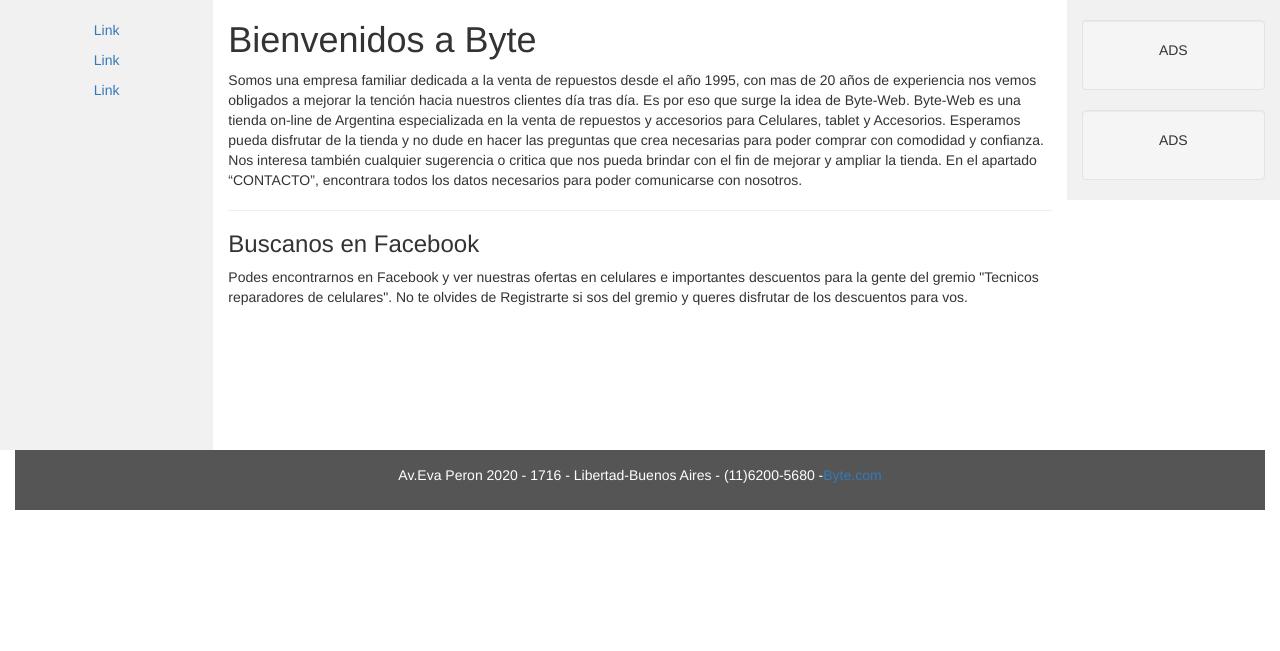
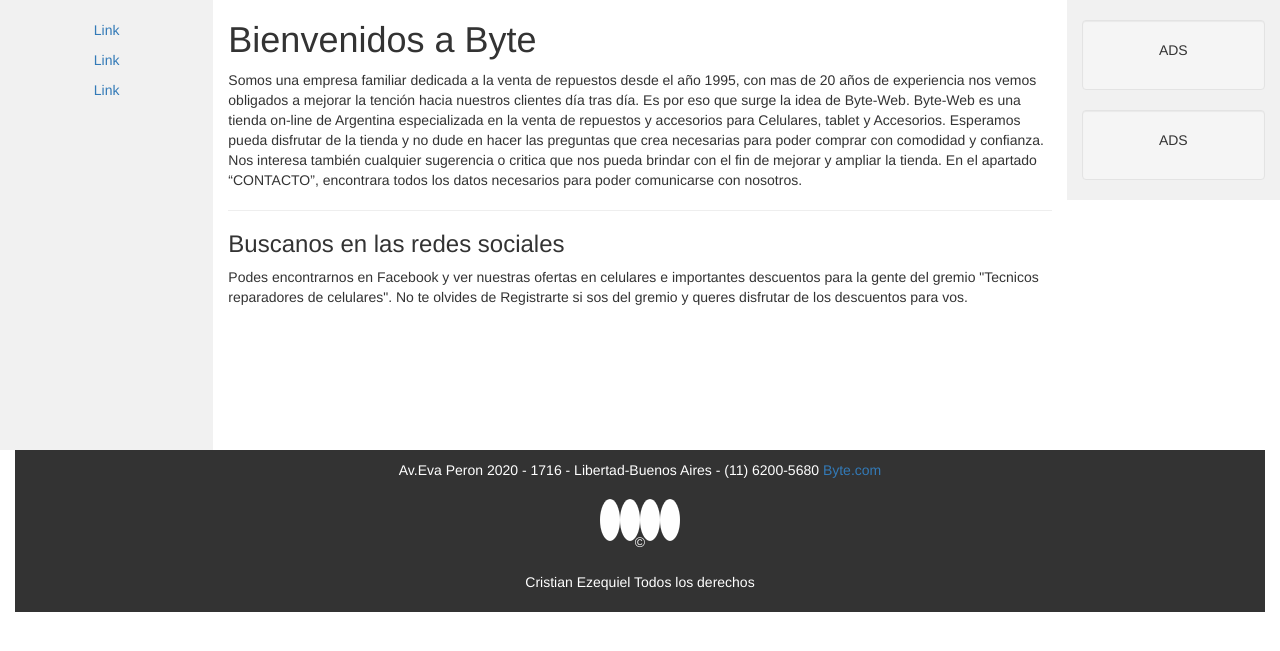
Before and after one commit to Ezecriis-zz/Project, a PHP site: page /html/index.php in a window 1280 px wide. Shown: the part 52-703 px from the top of the page. Run offline with PHP 8.4, Linux system fonts and the light colour scheme; some libraries are stand-ins or nearby versions.

Commit message:
add changes

```diff
--- a/html/confirmacionmail.html
+++ b/html/confirmacionmail.html
@@ -10,7 +10,7 @@
 
 <body>
 
-	      <h1>Mail recivido ! </h1>
+	      <h1>Mail recibido ! </h1>
 
 </body>
 </html>
--- a/html/index.php
+++ b/html/index.php
@@ -6,6 +6,7 @@
   <meta charset="utf-8">
   <meta name="viewport" content="width=device-width, initial-scale=1">
   <link rel="stylesheet" href="https://maxcdn.bootstrapcdn.com/bootstrap/3.3.7/css/bootstrap.min.css">
+  <link href="https://file.myfontastic.com/BTCVAXtnvDHWvoVcpM5pof/icons.css" rel="stylesheet">
   <script src="https://ajax.googleapis.com/ajax/libs/jquery/3.2.1/jquery.min.js"></script>
   <script src="https://maxcdn.bootstrapcdn.com/bootstrap/3.3.7/js/bootstrap.min.js"></script>
   <style>
@@ -44,6 +45,25 @@ body {
       }
       .row.content {height:auto;}
     }
+
+    .footer {
+    background: #333;
+    color: #fff;
+    padding: 10px;
+    text-align: center;
+}
+
+.footer .social [class^="icon-"] {
+    color: #333;
+    text-decoration: none;
+    font-size: 20px;
+    padding: 10px;
+    background: white;
+    border-radius: 50%;
+    width: 30px;
+    height: 30px;
+    line-height: 20px;
+}
 
   </style>
 </head>
@@ -94,7 +114,6 @@ mysqli_set_charset($conexion,"utf8");
             <li><a href="carrito"><span class="glyphicon glyphicon-log-in"></span> carrito</a></li>
           </ul>
       <?php }
-
         else { ?>
           <ul class="nav navbar-nav navbar-right">
             <li><a href=login><span class="glyphicon glyphicon-log-in"></span> Ingresar</a></li>
@@ -122,7 +141,7 @@ mysqli_set_charset($conexion,"utf8");
 	  Nos interesa también cualquier sugerencia o critica que nos pueda brindar con el fin de mejorar y ampliar la tienda.
 	  En el apartado “CONTACTO”, encontrara todos los datos necesarios para poder comunicarse con nosotros. </p>
       <hr>
-      <h3>Buscanos en Facebook</h3>
+      <h3>Buscanos en las redes sociales</h3>
       <p>Podes encontrarnos en Facebook y ver nuestras ofertas en celulares e importantes descuentos para la gente del gremio "Tecnicos reparadores de celulares".
       No te olvides de Registrarte si sos del gremio y queres disfrutar de los descuentos para vos.</p>
     </div>
@@ -140,9 +159,17 @@ mysqli_set_charset($conexion,"utf8");
   </div>
 </div>
 
-<footer class="container-fluid text-center">
-  <p>  Av.Eva Peron 2020 - 1716 - Libertad-Buenos Aires - (11)6200-5680 -<a class="nombre" href="Home"><span>Byte.com</span></a>  </p>
+<footer class="footer">
+  <p>  Av.Eva Peron 2020 - 1716 - Libertad-Buenos Aires - (11) 6200-5680 <a class="nombre" href="Home"><span>Byte.com</span></a>  </p> <br>
+    <div class="contenedor">
+        <div class="social">
+          <a href="#" class="icon-facebook"></a>
+          <a href="#" class="icon-twitter"></a>
+          <a href="#" class="icon-gplus"></a>
+          <a href="#" class="icon-vine"></a>
+        </div>
+        <p class="copy">&copy; <br> <br> Cristian Ezequiel Todos los derechos </p>
+      </div>
 </footer>
-
 </body>
 </html>
```
Also changed, not shown: html/Iniciosesion.php (+10 -6 lines), html/contacto.php (+6 -3 lines), html/envia.php (added, +7 -0 lines).
